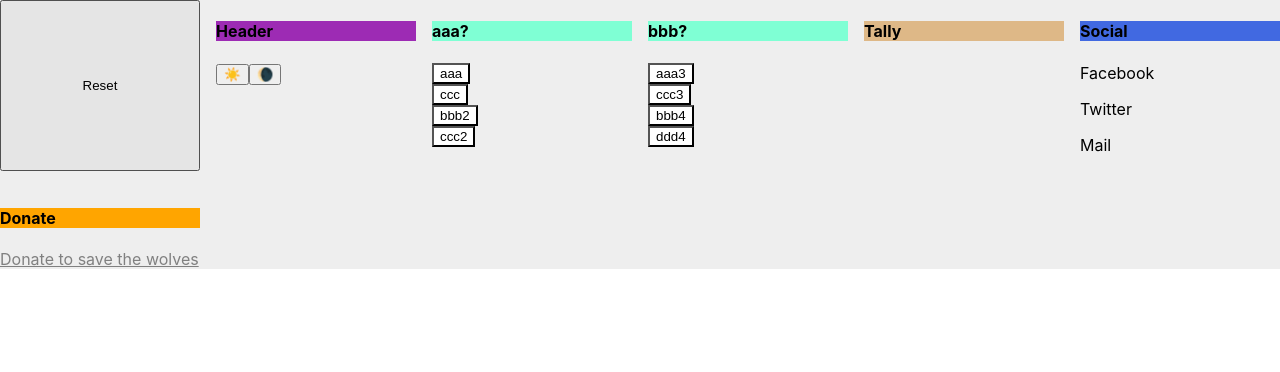
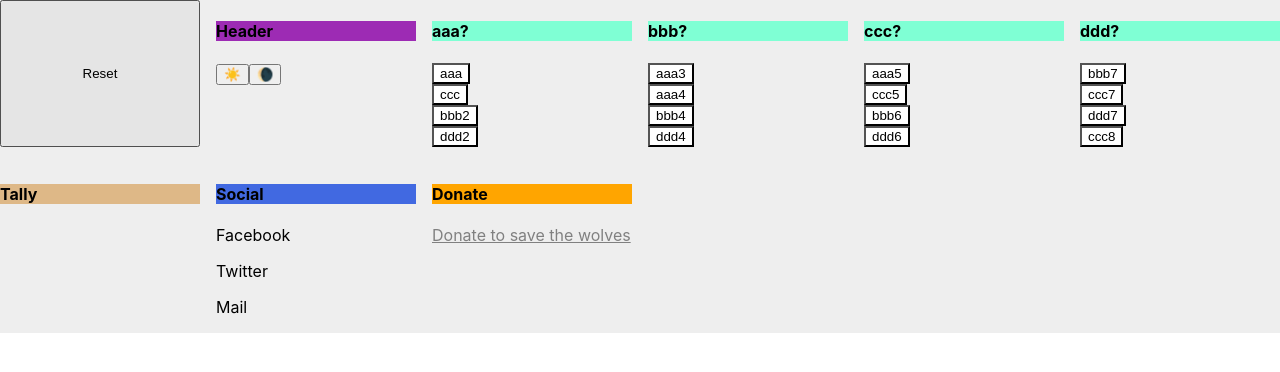
Before and after one commit to MartinChavez/which-wolf-are-you, a React (Create React App) app in the folder wolf/: page / in a window 1280 px wide. Shown: the top 372 px of the page. Built offline with nearby package versions, Linux system fonts and the light colour scheme.

Commit message:
Add more options

```diff
--- a/wolf/src/Questions.ts
+++ b/wolf/src/Questions.ts
@@ -23,9 +23,8 @@ export interface IWolf {
 let questions: IQuestion[] = [
   { id: 1, question: "aaa?" },
   { id: 2, question: "bbb?" },
-  // { id: 2, question: "bbb?" },
-  // { id: 3, question: "ccc?" },
-  // { id: 4, question: "ddd?" },
+  { id: 3, question: "ccc?" },
+  { id: 4, question: "ddd?" },
 ];
 
 let answers: IAnswer[] = [
@@ -45,6 +44,22 @@ let answers: IAnswer[] = [
   { id: 14, answer: "bbb4" },
   { id: 15, answer: "ccc4" },
   { id: 16, answer: "ddd4" },
+  { id: 17, answer: "aaa5" },
+  { id: 18, answer: "bbb5" },
+  { id: 19, answer: "ccc5" },
+  { id: 20, answer: "ddd5" },
+  { id: 21, answer: "aaa6" },
+  { id: 22, answer: "bbb6" },
+  { id: 23, answer: "ccc6" },
+  { id: 24, answer: "ddd6" },
+  { id: 25, answer: "aaa7" },
+  { id: 26, answer: "bbb7" },
+  { id: 27, answer: "ccc7" },
+  { id: 28, answer: "ddd7" },
+  { id: 29, answer: "aaa8" },
+  { id: 30, answer: "bbb8" },
+  { id: 31, answer: "ccc8" },
+  { id: 32, answer: "ddd8" },
 ];
 
 let wolves: IWolf[] = [
@@ -75,6 +90,26 @@ questionAnswers.set(2, [
   answers[14],
   answers[15],
 ]);
+questionAnswers.set(3, [
+  answers[16],
+  answers[17],
+  answers[18],
+  answers[19],
+  answers[20],
+  answers[21],
+  answers[22],
+  answers[23],
+]);
+questionAnswers.set(4, [
+  answers[24],
+  answers[25],
+  answers[26],
+  answers[27],
+  answers[28],
+  answers[29],
+  answers[30],
+  answers[31],
+]);
 
 export let GetAllWolves = () => {
   return wolves;
@@ -104,12 +139,13 @@ export const getAnswersWolves = () => {
 export const getSessionQuestionsAnswers = () => {
   let sessionQuestionIds = getRandomIds(
     questions.map((q) => q.id),
-    2
+    4
   );
   let sessionQuestions = questions.filter((q) => sessionQuestionIds.has(q.id));
   let sessionQuestionsAnswers = new Map<IQuestion, IAnswer[]>();
   sessionQuestions.forEach((sq) => {
     let allQuestionAnswers = questionAnswers.get(sq.id);
+
     if (allQuestionAnswers) {
       const sessionQuestionAnswers = getRandomIds(
         allQuestionAnswers.map((sqa) => sqa.id),
```
